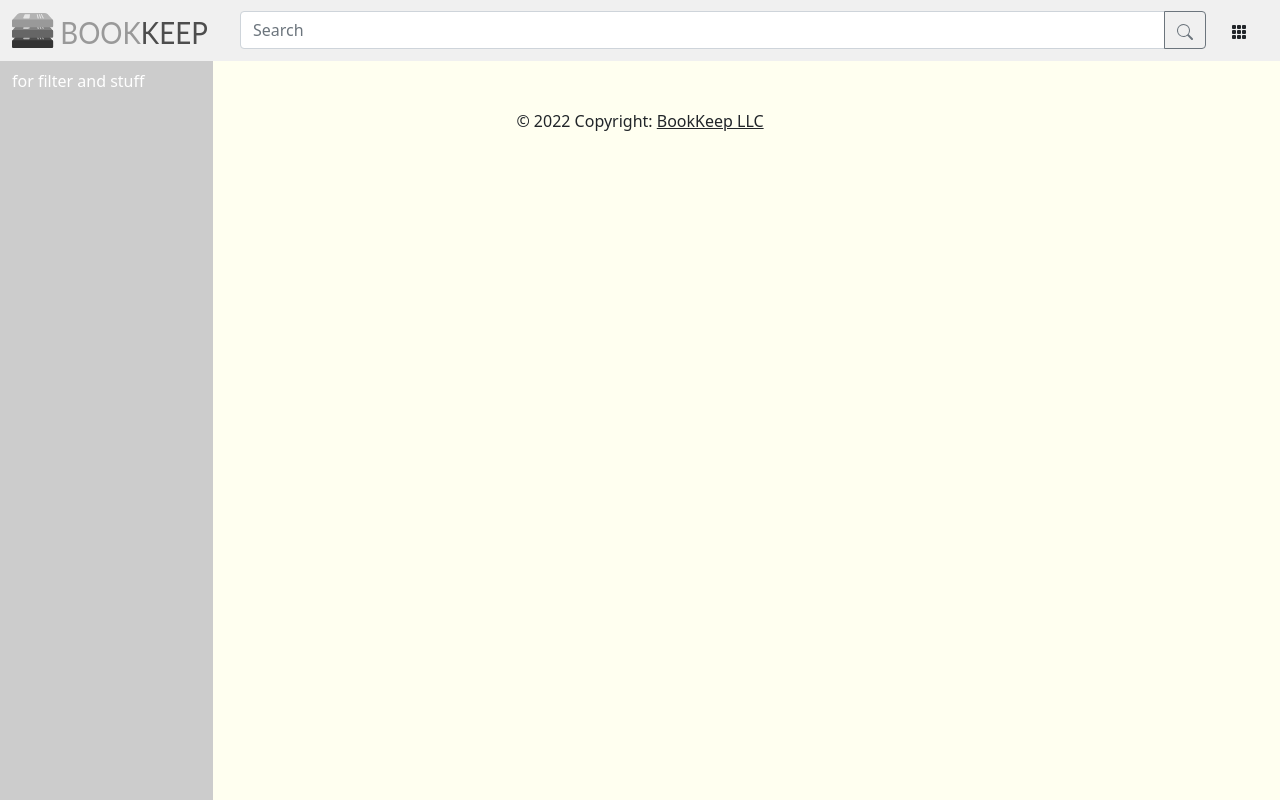
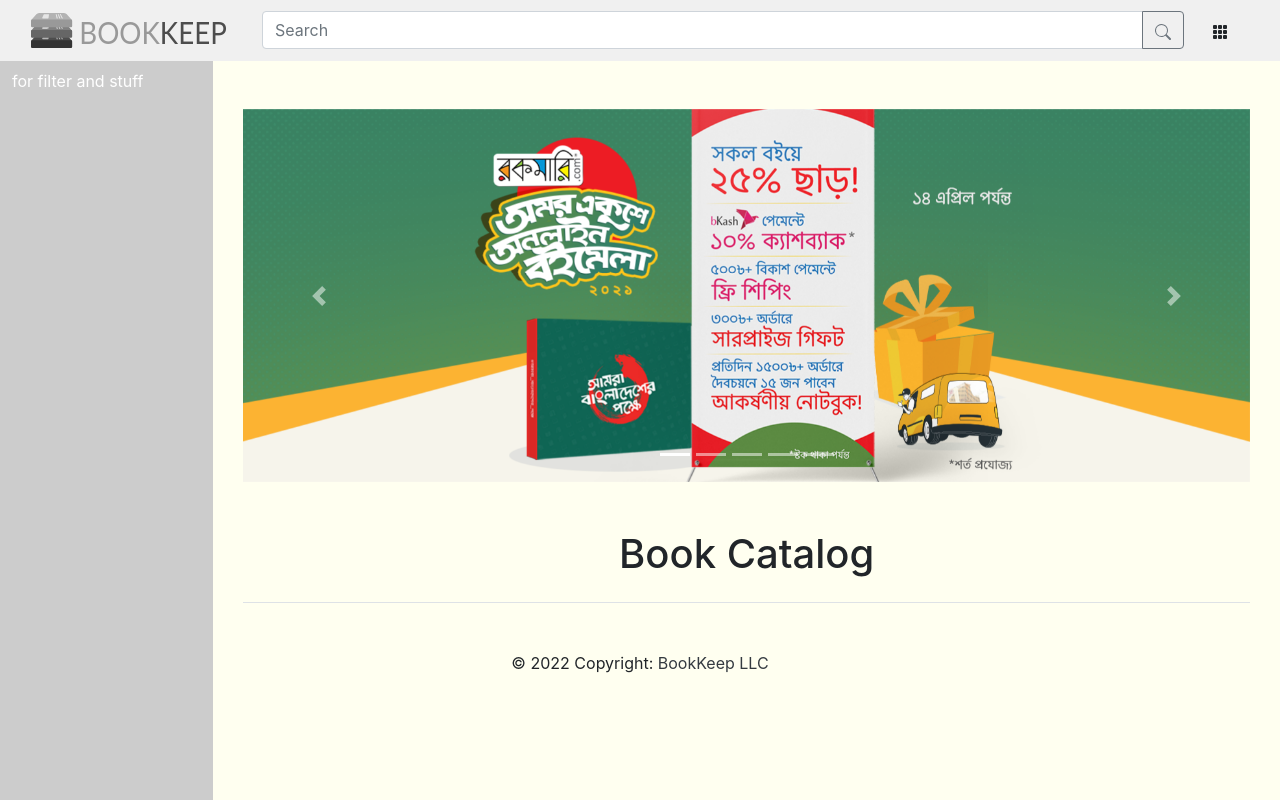
Before and after one commit to arifinnasif/BookKeep, a Django app: template templates/catalog.html in a window 1280 px wide. Run offline with Django 3.2, Linux system fonts and the light colour scheme; the template is opened without the code that fills it, so the values that code supplies are empty; some libraries are stand-ins or nearby versions.

Commit message:
catalog page card+carousel fixed

```diff
--- a/templates/catalog.html
+++ b/templates/catalog.html
@@ -1,4 +1,5 @@
 {% extends 'base_with_navbar_and_offcanvas.html' %}
+{% load static %}
 
 {% block content %}
 <style>
@@ -13,6 +14,19 @@
 </style>
 
 
+<link rel="stylesheet" href="https://maxcdn.bootstrapcdn.com/bootstrap/4.0.0/css/bootstrap.min.css"
+  integrity="sha384-Gn5384xqQ1aoWXA+058RXPxPg6fy4IWvTNh0E263XmFcJlSAwiGgFAW/dAiS6JXm" crossorigin="anonymous">
+
+<script src="https://code.jquery.com/jquery-3.2.1.slim.min.js"
+  integrity="sha384-KJ3o2DKtIkvYIK3UENzmM7KCkRr/rE9/Qpg6aAZGJwFDMVNA/GpGFF93hXpG5KkN" crossorigin="anonymous"></script>
+<script src="https://cdnjs.cloudflare.com/ajax/libs/popper.js/1.12.9/umd/popper.min.js"
+  integrity="sha384-ApNbgh9B+Y1QKtv3Rn7W3mgPxhU9K/ScQsAP7hUibX39j7fakFPskvXusvfa0b4Q" crossorigin="anonymous"></script>
+<script src="https://maxcdn.bootstrapcdn.com/bootstrap/4.0.0/js/bootstrap.min.js"
+  integrity="sha384-JZR6Spejh4U02d8jOt6vLEHfe/JQGiRRSQQxSfFWpi1MquVdAyjUar5+76PVCmYl" crossorigin="anonymous"></script>
+
+<!-- <div id="carouselExampleIndicators" class="carousel slide" data-ride="carousel"> -->
+
+
 <div class="container-fluid">
   <div class="row">
     <div class="col-2 px-1 position-fixed" style="background-color: #cccccc;" id="sticky-sidebar">
@@ -20,19 +34,68 @@
         <p>for filter and stuff</p>
       </div>
     </div>
+
+
+
     <div class="col-10 offset-2" id="main">
+
+      <div class="container mt-4 mb-4 py-4" style="width: 100%;">
+        <div id="carouselExampleIndicators" class="carousel slide" data-ride="carousel">
+          <ol class="carousel-indicators">
+            <li data-target="#carouselExampleIndicators" data-slide-to="0" class="active"></li>
+            <li data-target="#carouselExampleIndicators" data-slide-to="1"></li>
+            <li data-target="#carouselExampleIndicators" data-slide-to="2"></li>
+            <li data-target="#carouselExampleIndicators" data-slide-to="3"></li>
+            <li data-target="#carouselExampleIndicators" data-slide-to="4"></li>
+          </ol>
+          <div class="carousel-inner">
+            <div class="carousel-item active">
+              <img src="{% static 'offers/1.png'%}" class="d-block w-100" alt="...">
+            </div>
+            <div class="carousel-item">
+              <img src="{% static 'offers/2.png'%}" class="d-block w-100" alt="...">
+            </div>
+            <div class="carousel-item">
+              <img src="{% static 'offers/3.png'%}" class="d-block w-100" alt="...">
+            </div>
+            <div class="carousel-item">
+              <img src="{% static 'offers/4.png'%}" class="d-block w-100" alt="...">
+            </div>
+            <div class="carousel-item">
+              <img src="{% static 'offers/5.png'%}" class="d-block w-100" alt="...">
+            </div>
+          </div>
+          <button class="carousel-control-prev" type="button" data-target="#carouselExampleIndicators"
+            data-slide="prev">
+            <span class="carousel-control-prev-icon" aria-hidden="true"></span>
+            <span class="sr-only">Previous</span>
+          </button>
+          <button class="carousel-control-next" type="button" data-target="#carouselExampleIndicators"
+            data-slide="next">
+            <span class="carousel-control-next-icon" aria-hidden="true"></span>
+            <span class="sr-only">Next</span>
+          </button>
+        </div>
+      </div>
+
+
       <div class="container-fluid mt-4">
+        <header class="pb-3 mb-4 border-bottom">
+          <h1 align="center">
+            Book Catalog
+          </h1>
+        </header>
         <div class="row" style="margin-left: 60px !important;">
+
 
           {% for book in books %}
 
           <div class="col-auto">
-            <div class="card mb-4 shadow" style="width: 18rem;">
-              <img src="https://via.placeholder.com/256x310.png?text=Placeholder" class="card-img-top"
-                alt="Placeholder">
-              <div class="card-body">
-                <h5 class="card-title text-truncate">{{book.bookName}}</h5>
-                <p class="card-text text-truncate">{{book.authorName}}</p>
+            <div class="card mb-4 shadow" style="width: 16rem;">
+              <img src="{% static 'book_cover/War-and-Peace.jpg' %}" class="card-img-top" alt="Placeholder">
+              <div class="card-body" style="height: 7rem;">
+                <h5 class="card-title" align="center">{{book.bookName}}</h5>
+                <p class="card-text" align="center">{{book.authorName}}</p>
                 <!-- replace with link to book info page -->
                 <a href="books/{{book.isbn}}" class="stretched-link"></a>
               </div>
```
Also changed, not shown: static/offers/1.png (added), static/offers/2.png (added), static/offers/3.png (added), static/offers/4.png (added), static/offers/5.png (added).
